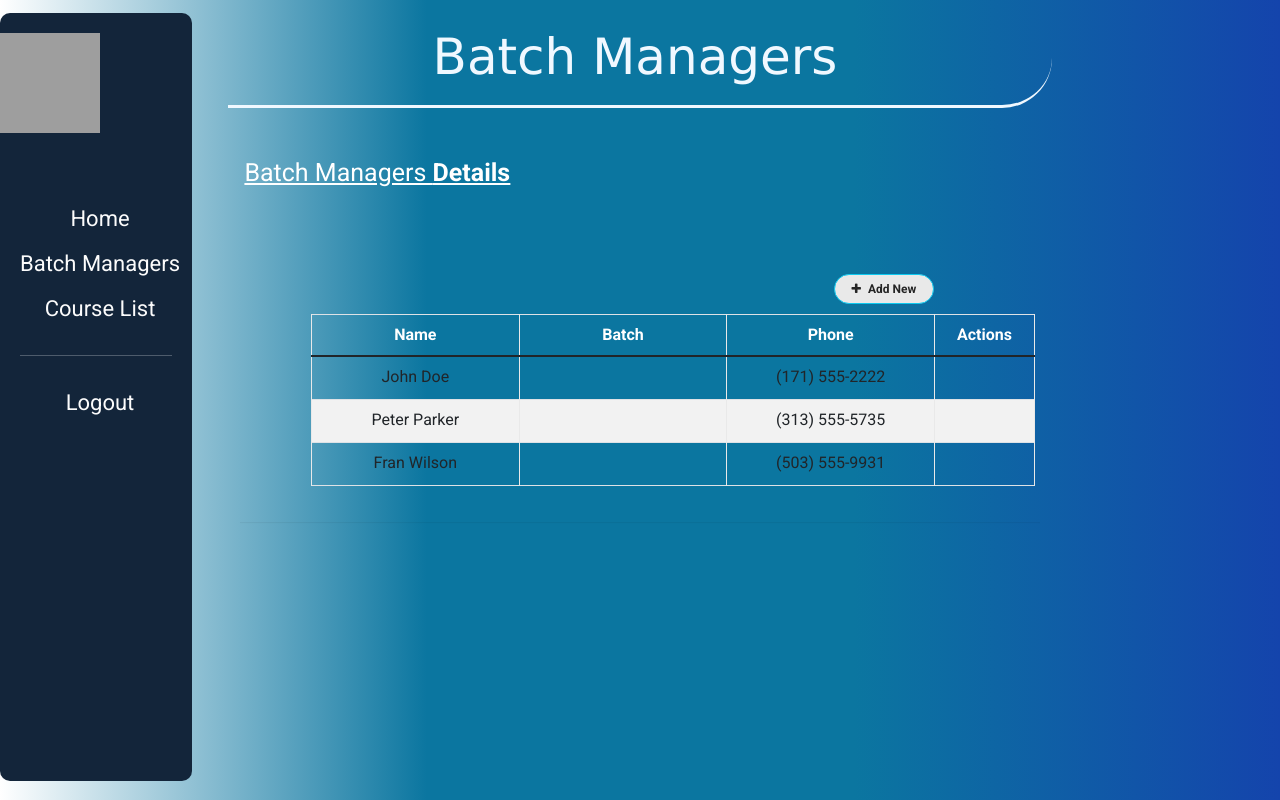
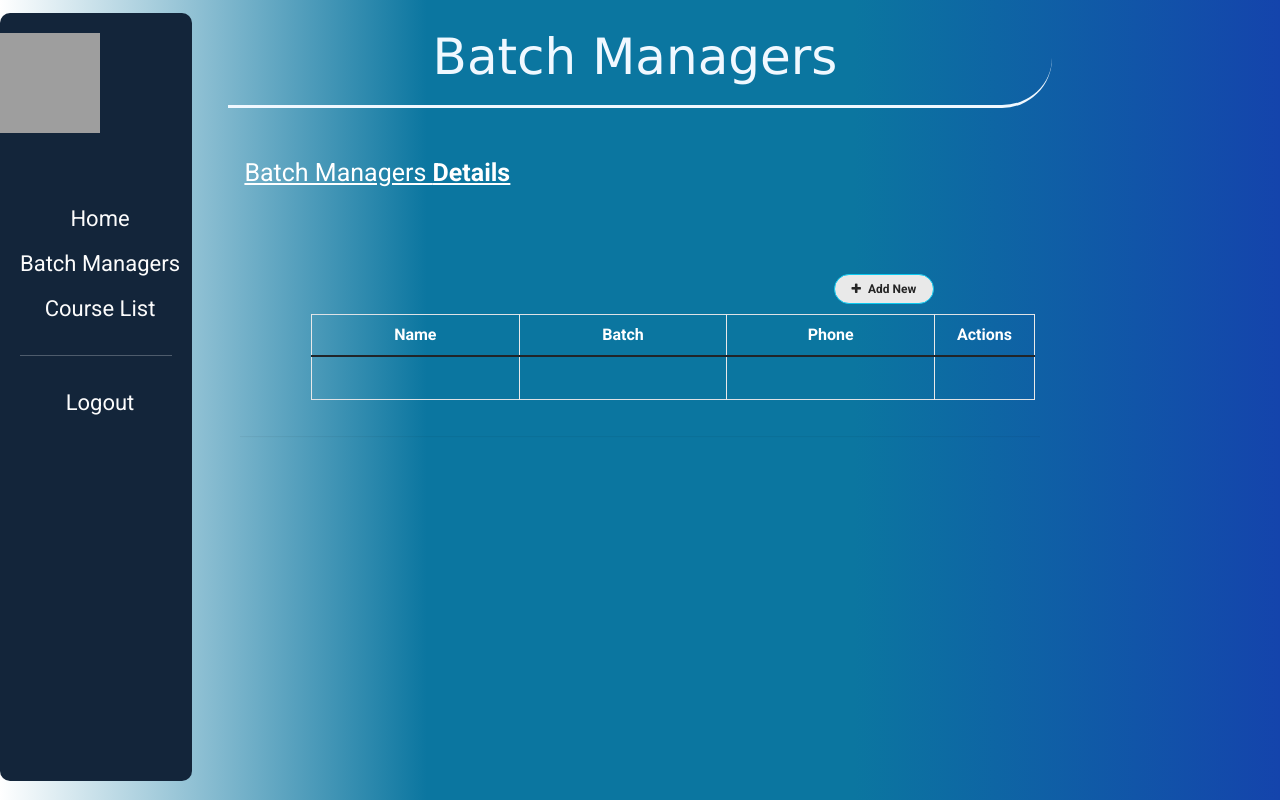
Before and after one commit to JaisonRoy/ICTAK-ID-App-Generator, a React (Create React App) app: page /bmlist in a window 1280 px wide. Built offline with nearby package versions, Linux system fonts and the light colour scheme; grey boxes are pictures that could not be loaded.

Commit message:
Update BmList.js

```diff
--- a/src/pages/bmlist/BmList.js
+++ b/src/pages/bmlist/BmList.js
@@ -36,35 +36,16 @@ function BmList(props) {
                 </thead>
                 <tbody>
                     <tr>
-                        <td>John Doe</td>
                         <td></td>
-                        <td>(171) 555-2222</td>
+                        <td></td>
+                        <td></td>
                         <td>
                             <a className="add" title="Add" data-toggle="tooltip"><i className="material-icons">&#xE03B;</i></a>
                             <a className="edit" title="Edit" data-toggle="tooltip"><i className="material-icons">&#xE254;</i></a>
                             <a className="delete" title="Delete" data-toggle="tooltip"><i className="material-icons">&#xE872;</i></a>
                         </td>
                     </tr>
-                    <tr>
-                        <td>Peter Parker</td>
-                        <td></td>
-                        <td>(313) 555-5735</td>
-                        <td>
-                            <a className="add" title="Add" data-toggle="tooltip"><i className="material-icons">&#xE03B;</i></a>
-                            <a className="edit" title="Edit" data-toggle="tooltip"><i className="material-icons">&#xE254;</i></a>
-                            <a className="delete" title="Delete" data-toggle="tooltip"><i className="material-icons">&#xE872;</i></a>
-                        </td>
-                    </tr>
-                    <tr>
-                        <td>Fran Wilson</td>
-                        <td></td>
-                        <td>(503) 555-9931</td>
-                        <td>
-                            <a className="add" title="Add" data-toggle="tooltip"><i className="material-icons">&#xE03B;</i></a>
-                            <a className="edit" title="Edit" data-toggle="tooltip"><i className="material-icons">&#xE254;</i></a>
-                            <a className="delete" title="Delete" data-toggle="tooltip"><i className="material-icons">&#xE872;</i></a>
-                        </td>
-                    </tr>
+
                 </tbody>
             </table>
         </div>
```
